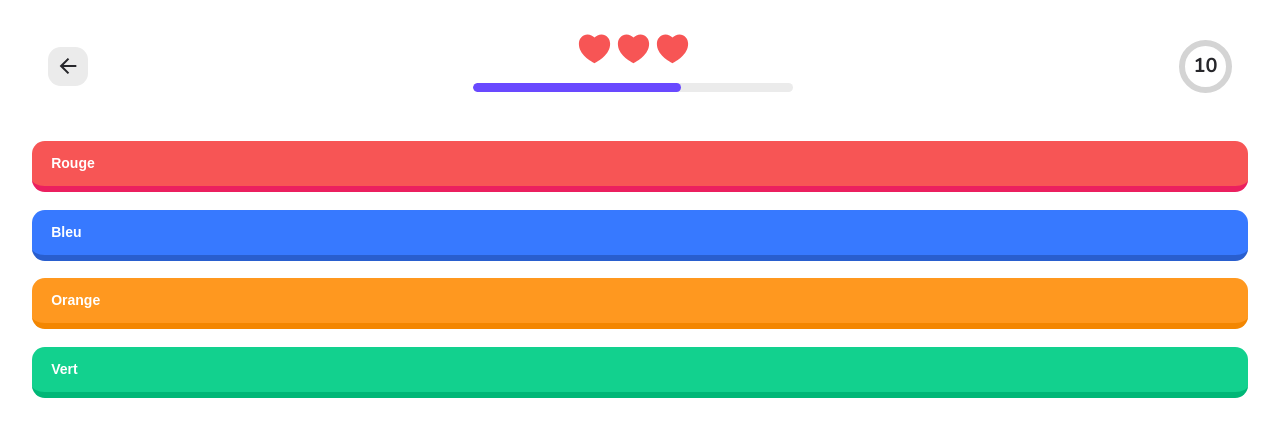
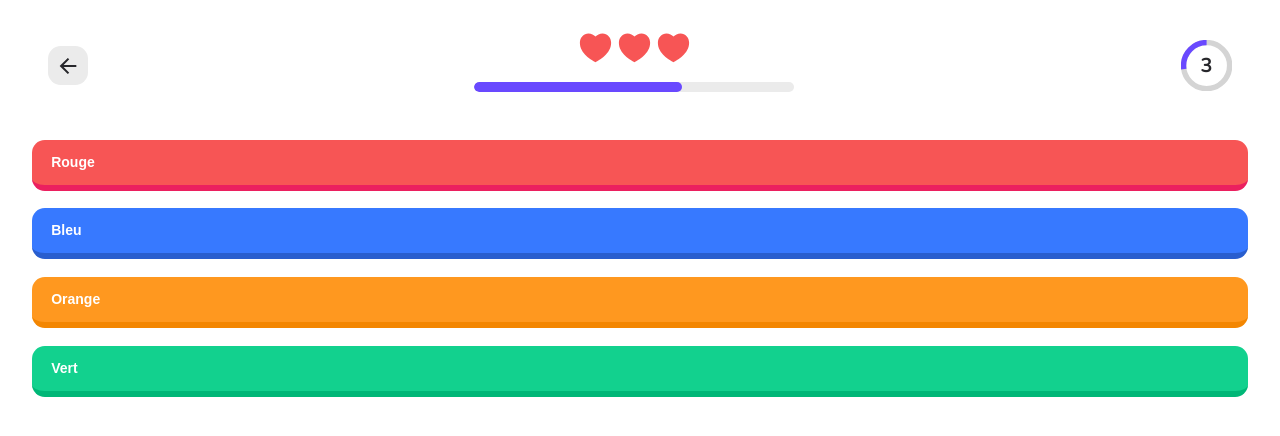
Before and after one commit to ArthurChf/HexaQuiz, a Vue app: page / in a window 1280 px wide. Shown: the top 436 px of the page. Built offline with nearby package versions, Linux system fonts and the light colour scheme.

Commit message:
Add Timer

```diff
--- a/src/assets/style/layouts/default.css
+++ b/src/assets/style/layouts/default.css
@@ -165,19 +165,3 @@
     width: 65%;
     background-color: var(--color-primary-1);
 }
-
-.header .time-left {
-    border: 0.4rem solid var(--color-dark-gray);
-    color: var(--color-black);
-    border-radius: 100%;
-    display: flex;
-    align-items: center;
-    justify-content: center;
-    width: 3.3rem;
-    height: 3.3rem;
-    font-size: var(--font-size-xl);
-}
-
-.default-layout .content {
-    overflow: auto;
-}
--- /dev/null
+++ b/src/components/AppTimer.vue
@@ -0,0 +1,102 @@
+<template>
+    <div class="timer-container">
+        <svg class="timer__svg" viewBox="0 0 100 100" xmlns="http://www.w3.org/2000/svg">
+            <g class="timer__circle">
+                <circle class="timer__path-elapsed" cx="50" cy="50" r="45"></circle>
+                <path :stroke-dasharray="timerPathRemaining" class="timer__path-remaining" :style="{ transition: timerPathTransition }" d="M 50, 50 m -45, 0 a 45,45 0 1,0 90,0 a 45,45 0 1,0 -90,0"></path>
+            </g>
+        </svg>
+        <span class="timer__label">{{ timeLeft }}</span>
+    </div>
+</template>
+
+<script setup lang="ts">
+import { ref } from 'vue';
+
+const timerWidth = ref('3.2rem');
+const timerStrokeWidth = ref('0.66rem');
+
+const PATH_DEFAULT_TRANSITION = '1s linear all';
+const timerPathTransition = ref(PATH_DEFAULT_TRANSITION);
+
+const TIME_LIMIT = 10;
+const timeLeft = ref(TIME_LIMIT);
+let timerInterval = -1;
+
+const FULL_DASH_ARRAY = 283;
+const timerPathRemaining = ref(`${FULL_DASH_ARRAY}`);
+
+function calculateTimeFraction() {
+    const rawTimeFraction = timeLeft.value / TIME_LIMIT;
+    return rawTimeFraction - 1 / TIME_LIMIT * (1 - rawTimeFraction);
+}
+
+function setCircleDasharray() {
+    const circleDasharray = `${(calculateTimeFraction() * FULL_DASH_ARRAY).toFixed(0)} ${FULL_DASH_ARRAY}`;
+    timerPathRemaining.value = circleDasharray;
+}
+
+function reset() {
+    clearInterval(timerInterval);
+    timeLeft.value = TIME_LIMIT;
+    timerPathTransition.value = 'none';
+    timerPathRemaining.value = `${FULL_DASH_ARRAY}`;
+}
+
+function start() {
+    timerPathTransition.value = PATH_DEFAULT_TRANSITION;
+    timerInterval = window.setInterval(() => {
+        timeLeft.value--;
+        setCircleDasharray();
+
+        if (timeLeft.value === 0) {
+            reset();
+        }
+    }, 1000);
+}
+
+start();
+</script>
+
+<style lang="css" scoped>
+.timer-container {
+    position: relative;
+    width: v-bind(timerWidth);
+    height: v-bind(timerWidth);
+}
+
+.timer__svg {
+    transform: scaleX(1);
+}
+
+.timer__circle {
+    fill: none;
+    stroke: none;
+}
+
+.timer__path-elapsed {
+    stroke-width: v-bind(timerStrokeWidth);
+    stroke: #d4d4d4;
+}
+
+.timer__path-remaining {
+    stroke-width: v-bind(timerStrokeWidth);
+    transform: rotate(90deg);
+    transform-origin: center;
+    fill-rule: nonzero;
+    stroke: #6949ff;
+}
+
+.timer__label {
+    position: absolute;
+    top: 0;
+    left: 0;
+    width: v-bind(timerWidth);
+    height: v-bind(timerWidth);
+    display: flex;
+    align-items: center;
+    justify-content: center;
+    color: var(--color-black);
+    font-size: var(--font-size-xl);
+}
+</style>
--- a/src/layouts/DefaultLayout.vue
+++ b/src/layouts/DefaultLayout.vue
@@ -18,7 +18,7 @@
                     <div class="progress-bar__content"></div>
                 </div>
             </div>
-            <div class="time-left">10</div>
+            <AppTimer />
         </div>
         <div class="content scrollbar">
             <RouterView #default="{ Component }">
@@ -36,6 +36,7 @@
 import { IconEnum } from '@/enums/IconEnum';
 import { TransitionEnum } from '@/enums/TransitionEnum';
 import AppIcon from '@/components/AppIcon.vue';
+import AppTimer from '@/components/AppTimer.vue';
 import { RouteEnum } from '@/enums/RouteEnum';
 import { ref } from 'vue';
 
```
